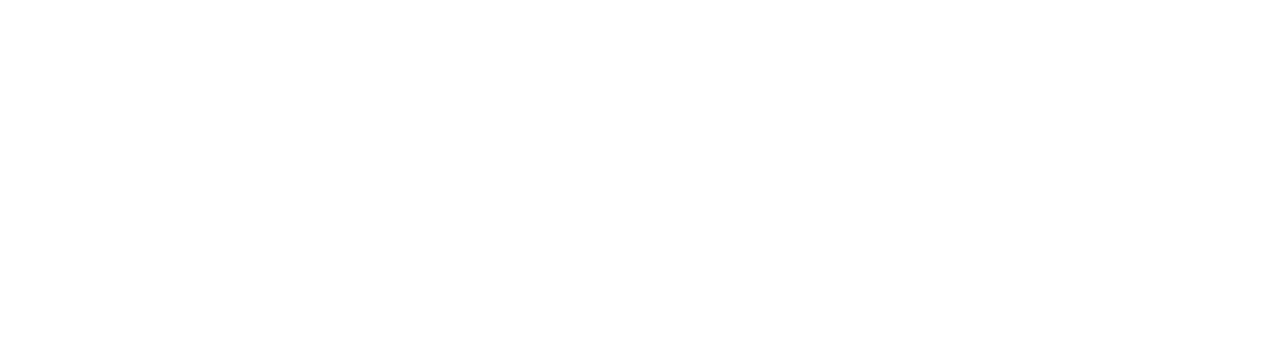
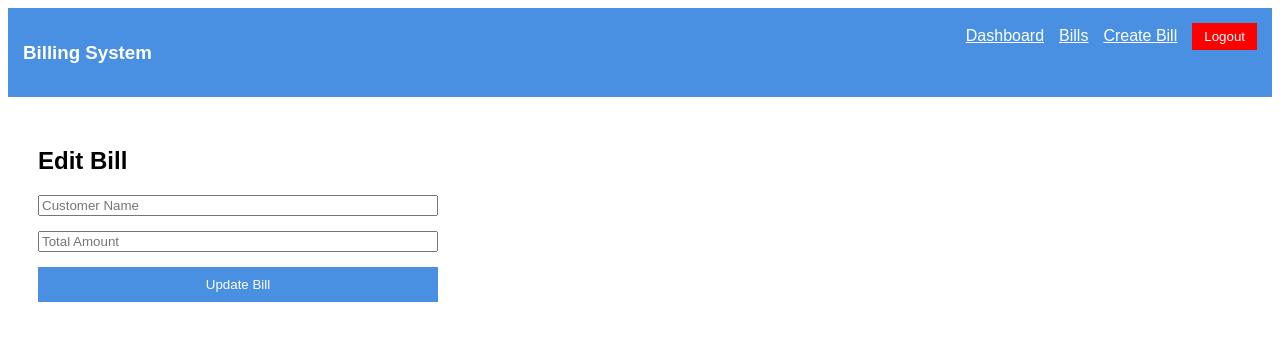
Before and after one commit to Shubhamdhiman16/PEP-repo, a React app in the folder frontend/billing-frontend/: page /edit-bill/1 in a window 1280 px wide. Before the commit this address had no page. Shown: the top 340 px of the page. Built offline with nearby package versions, Linux system fonts and the light colour scheme; no server answers; sample sign-in values are in the browser's storage; the HTML template or start-up script is replaced by a standard one.

Commit message:
Add edit bill functionality

```diff
--- a/frontend/billing-frontend/src/App.jsx
+++ b/frontend/billing-frontend/src/App.jsx
@@ -4,6 +4,8 @@
 // import Products from "./pages/Products";
 // import Reports from "./pages/Reports";
 // import Settings from "./pages/Settings";
+
+import EditBill from "./pages/EditBill";
 
 import Login from "./pages/Login";
 import Register from "./pages/Register";
@@ -36,6 +38,16 @@
             </ProtectedRoute>
           }
         />
+
+        <Route
+  path="/edit-bill/:id"
+  element={
+    <ProtectedRoute>
+      <EditBill />
+    </ProtectedRoute>
+  }
+/>
+
 
         <Route
           path="/bills"
--- a/frontend/billing-frontend/src/pages/Bills.jsx
+++ b/frontend/billing-frontend/src/pages/Bills.jsx
@@ -1,9 +1,11 @@
 import { useEffect, useState } from "react";
+import { useNavigate } from "react-router-dom";
 import Navbar from "../components/Navbar";
 import { getBills, deleteBill } from "../services/billingService";
 
 function Bills() {
   const [bills, setBills] = useState([]);
+  const navigate = useNavigate();
 
   const fetchBills = async () => {
     try {
@@ -21,7 +23,7 @@
   const handleDelete = async (id) => {
     try {
       await deleteBill(id);
-      alert("Bill deleted");
+      alert("Bill deleted successfully");
       fetchBills(); // refresh list
     } catch (error) {
       alert("Failed to delete bill");
@@ -48,6 +50,7 @@
               <th>Action</th>
             </tr>
           </thead>
+
           <tbody>
             {bills.length === 0 ? (
               <tr>
@@ -57,8 +60,22 @@
               bills.map((bill) => (
                 <tr key={bill._id}>
                   <td>{bill.customerName}</td>
-                  <td>{bill.totalAmount}</td>
+                  <td>₹{bill.totalAmount}</td>
                   <td>
+                    <button
+                      onClick={() => navigate(`/edit-bill/${bill._id}`)}
+                      style={{
+                        background: "orange",
+                        color: "white",
+                        border: "none",
+                        padding: "6px 10px",
+                        marginRight: "5px",
+                        cursor: "pointer",
+                      }}
+                    >
+                      Edit
+                    </button>
+
                     <button
                       onClick={() => handleDelete(bill._id)}
                       style={{
--- /dev/null
+++ b/frontend/billing-frontend/src/pages/EditBill.jsx
@@ -0,0 +1,100 @@
+import { useEffect, useState } from "react";
+import { useNavigate, useParams } from "react-router-dom";
+import Navbar from "../components/Navbar";
+import { getBills, updateBill } from "../services/billingService";
+
+function EditBill() {
+  const { id } = useParams();
+  const navigate = useNavigate();
+
+  const [bill, setBill] = useState({
+    customerName: "",
+    totalAmount: "",
+  });
+
+  useEffect(() => {
+    const fetchBill = async () => {
+      try {
+        const bills = await getBills();
+        const currentBill = bills.find((b) => b._id === id);
+        if (currentBill) setBill(currentBill);
+      } catch (error) {
+        console.error("Error fetching bill", error);
+      }
+    };
+
+    fetchBill();
+  }, [id]);
+
+  const handleChange = (e) => {
+    setBill({
+      ...bill,
+      [e.target.name]: e.target.value,
+    });
+  };
+
+  const handleSubmit = async (e) => {
+    e.preventDefault();
+
+    try {
+      await updateBill(id, bill);
+      alert("Bill updated successfully");
+      navigate("/bills");
+    } catch (error) {
+      alert("Failed to update bill");
+    }
+  };
+
+  return (
+    <div>
+      <Navbar />
+
+      <div style={{ padding: "30px" }}>
+        <h2>Edit Bill</h2>
+
+        <form
+          onSubmit={handleSubmit}
+          style={{
+            maxWidth: "400px",
+            display: "flex",
+            flexDirection: "column",
+            gap: "15px",
+          }}
+        >
+          <input
+            type="text"
+            name="customerName"
+            placeholder="Customer Name"
+            value={bill.customerName}
+            onChange={handleChange}
+            required
+          />
+
+          <input
+            type="number"
+            name="totalAmount"
+            placeholder="Total Amount"
+            value={bill.totalAmount}
+            onChange={handleChange}
+            required
+          />
+
+          <button
+            type="submit"
+            style={{
+              padding: "10px",
+              background: "#4a90e2",
+              color: "white",
+              border: "none",
+              cursor: "pointer",
+            }}
+          >
+            Update Bill
+          </button>
+        </form>
+      </div>
+    </div>
+  );
+}
+
+export default EditBill;
--- a/frontend/billing-frontend/src/services/billingService.js
+++ b/frontend/billing-frontend/src/services/billingService.js
@@ -37,3 +37,14 @@
 
   return res.data;
 };
+export const updateBill = async (id, data) => {
+  const token = localStorage.getItem("token");
+
+  const res = await axios.put(`${API}/${id}`, data, {
+    headers: {
+      Authorization: `Bearer ${token}`,
+    },
+  });
+
+  return res.data;
+};
```
Also changed, not shown: 1 other file (tests, documents, lock files or other folders).
